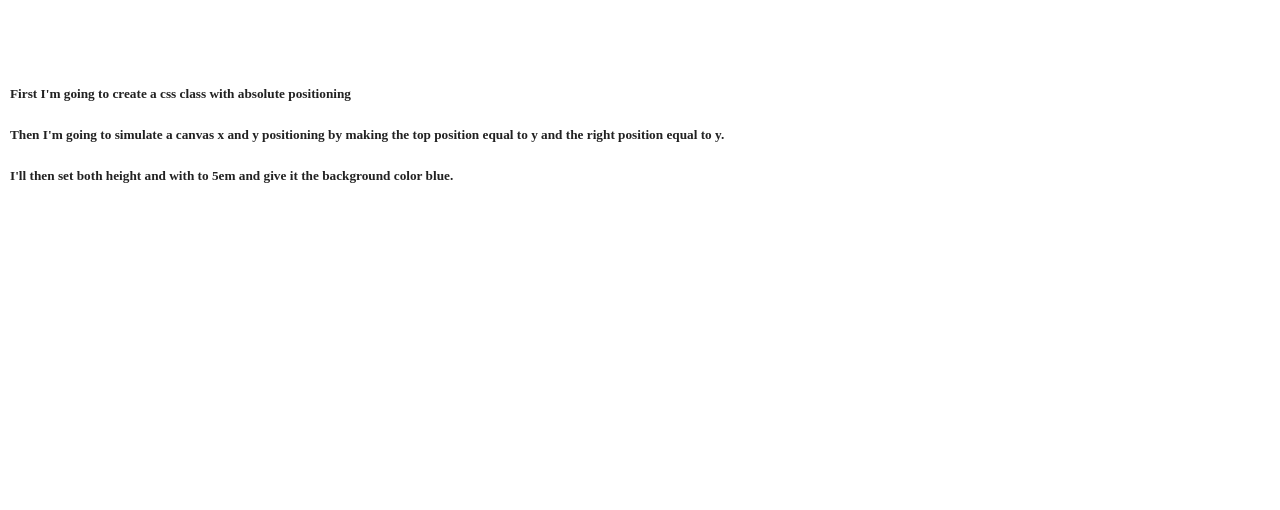
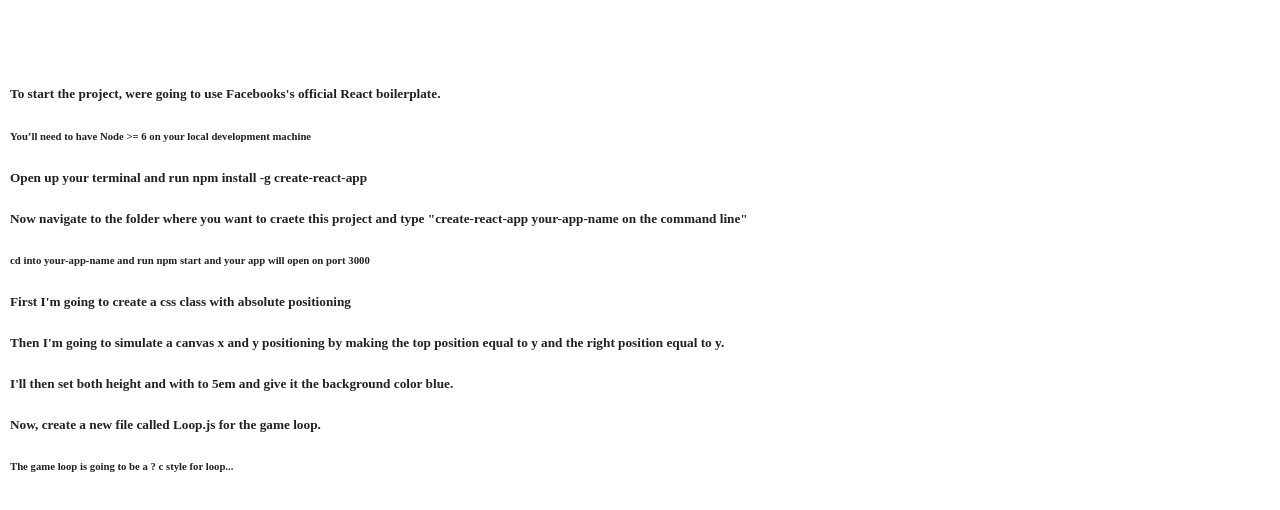
Before and after one commit to vinmmm/vinmmm.github.io, a plain HTML site: page animation.html in a window 1280 px wide. Shown: the part 212-722 px from the top of the page. Drawn offline with nearby package versions, Linux system fonts and the light colour scheme.

Commit message:
7th? commit i think

```diff
--- a/animation.html
+++ b/animation.html
@@ -33,11 +33,24 @@
 
     <div id="pagewrap">
 
+      <section>
+        <h5>To start the project, were going to use Facebooks's official React boilerplate.</h5>
+        <h6>You’ll need to have Node >= 6 on your local development machine</h6>
+        <h5>Open up your terminal and run npm install -g create-react-app</h5>
+        <h5>Now navigate to the folder where you want to craete this project and type "create-react-app your-app-name on the command line"</h5>
+        <h6>cd into your-app-name and run npm start and your app will open on port 3000</h6>
+      </section>
+
      <section>
         <h5>First I'm going to create a css class with absolute positioning</h5>
         <h5>Then I'm going to simulate a canvas x and y positioning by making the
             top position equal to y and the right position equal to y.</h5>
         <h5>I'll then set both height and with to 5em and give it the background color blue.</h5>
+      </section>
+
+      <section>
+        <h5>Now, create a new file called Loop.js for the game loop.</h5>
+        <h6>The game loop is going to be a ? c style for loop...</h6>
       </section>
 
     </div>
```
